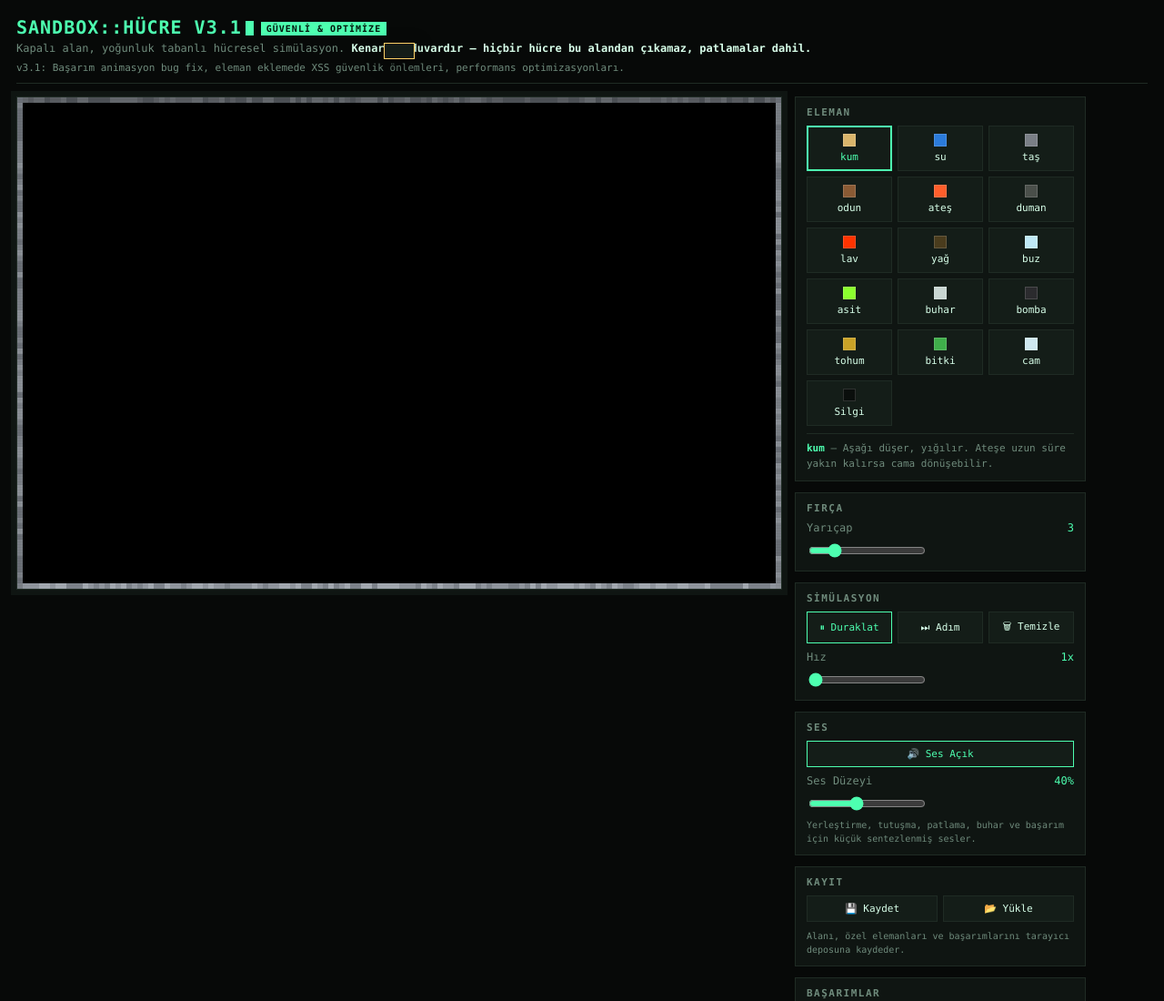
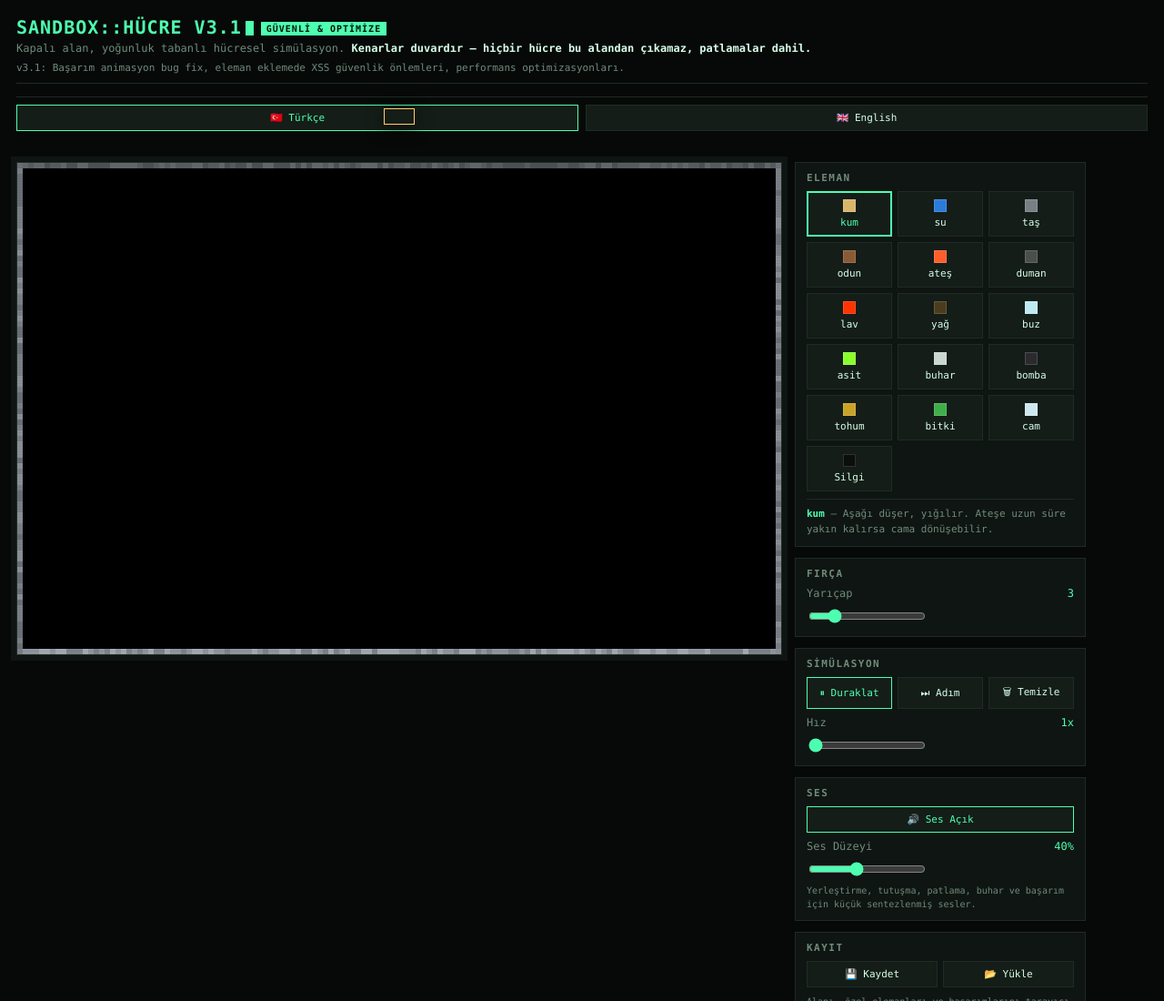
Before and after one commit to xc64774/Piksel-Simyac-s-, a plain HTML site: page index.html in a window 1280 px wide. Shown: the top 1100 px of the page at 91% size. Drawn offline with Linux system fonts and the light colour scheme.

Commit message:
Add language selection buttons to index.html
Added language selection buttons for Turkish and English.

```diff
--- a/index.html
+++ b/index.html
@@ -80,6 +80,10 @@
     <p>Kapalı alan, yoğunluk tabanlı hücresel simülasyon. <b>Kenarlar duvardır — hiçbir hücre bu alandan çıkamaz, patlamalar dahil.</b></p>
     <p class="change">v3.1: Başarım animasyon bug fix, eleman eklemede XSS güvenlik önlemleri, performans optimizasyonları.</p>
   </header>
+  <div style="display:flex;gap:8px;margin-bottom:12px;padding:8px 0;border-top:1px solid var(--line);">
+  <button id="langTR" class="tool on" style="flex:1;">🇹🇷 Türkçe</button>
+  <button id="langEN" class="tool" style="flex:1;">🇬🇧 English</button>
+</div>
 
   <div class="main">
     <div class="viewport">
```
